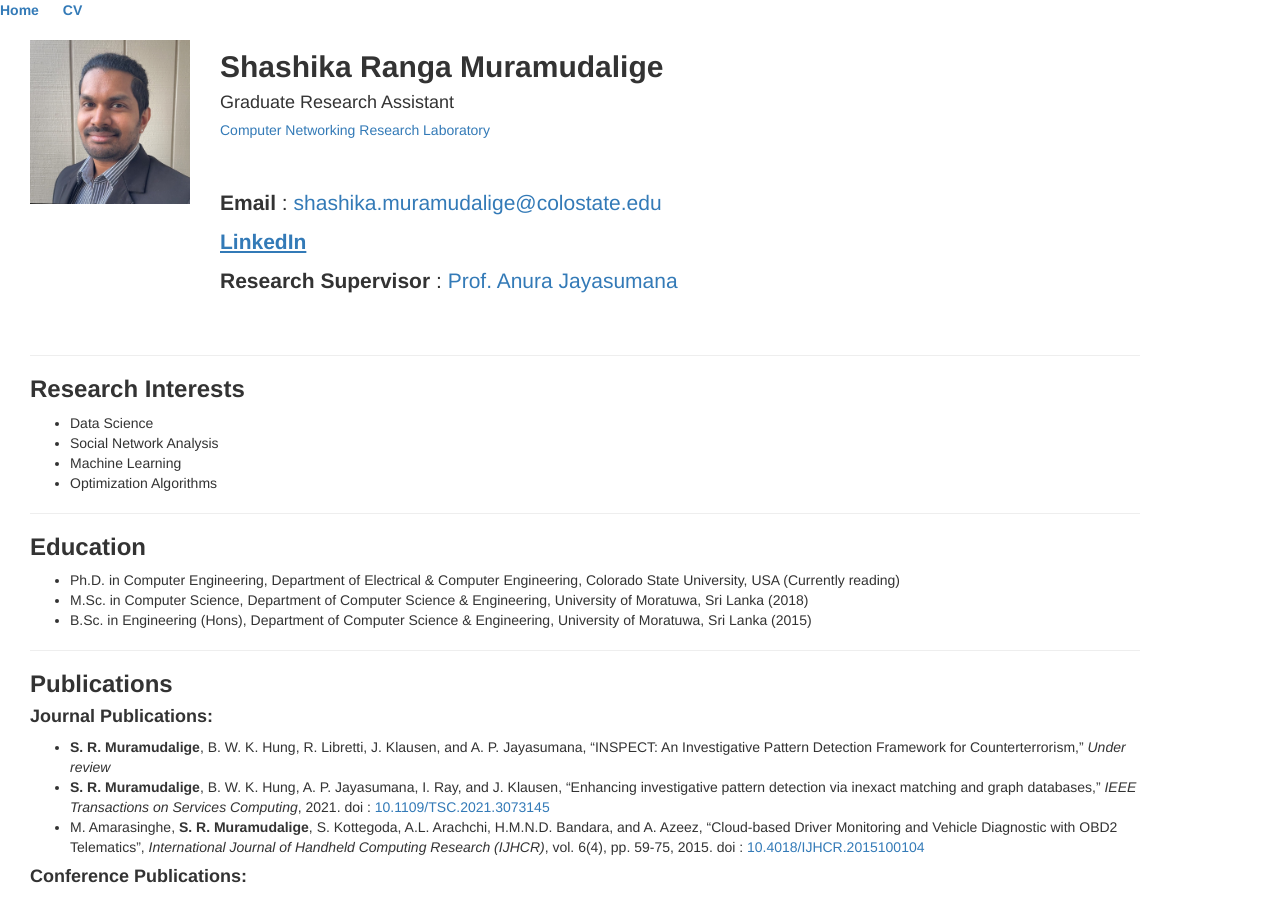
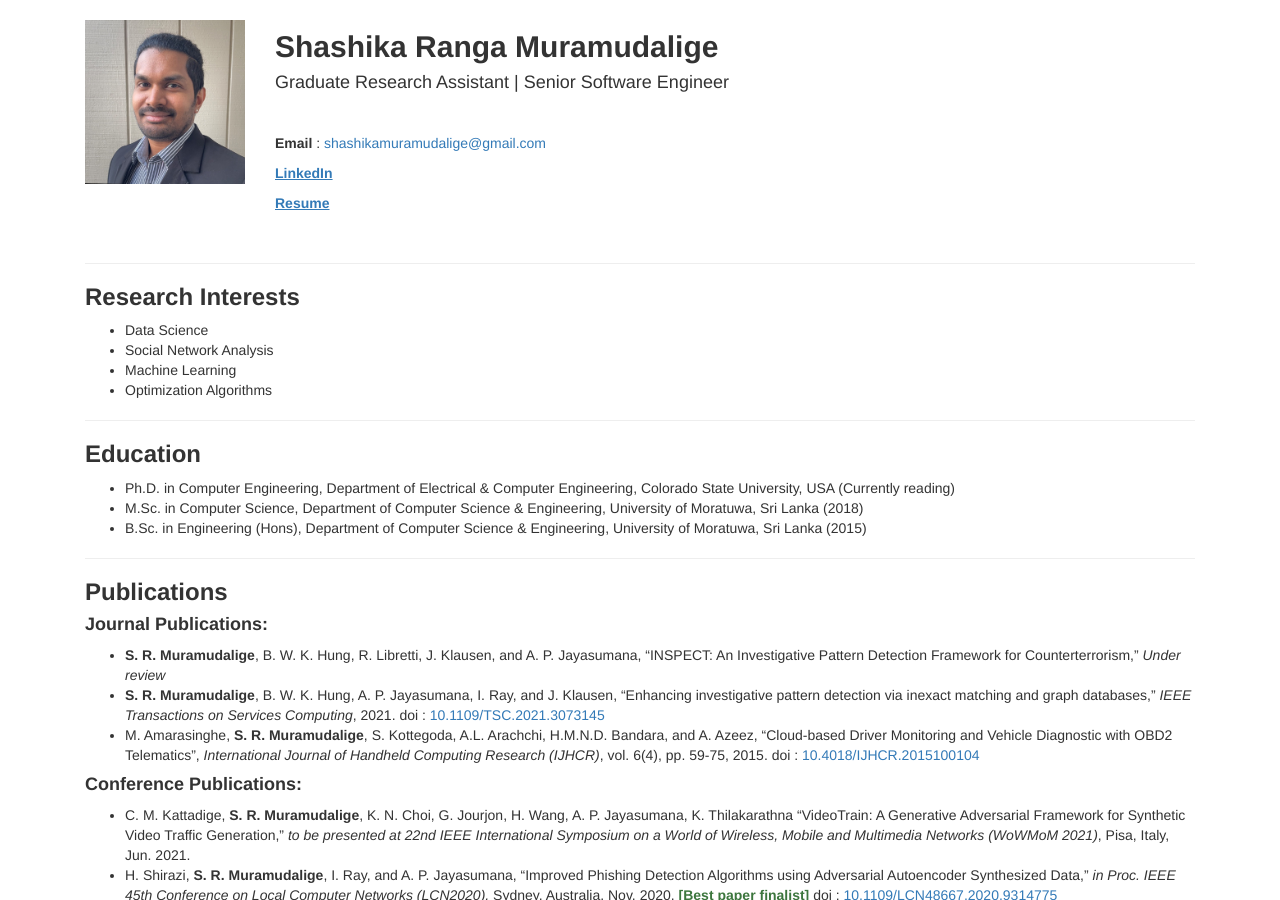
Before and after one commit to Shashika/Shashika.github.io, a Jekyll site: the page built from index.html, in a window 1280 px wide and 900 px high. Built offline with Jekyll 4.4.1, drawn with Linux system fonts in a browser that asks for light colours; some of the changed text lies outside the part shown.

Commit message:
update with resume

```diff
--- a/_layouts/default.html
+++ b/_layouts/default.html
@@ -3,15 +3,15 @@
 		<head>
 			<title>{{ page.title }}</title>
 			<!-- link to main stylesheet -->
-			<link rel="stylesheet" type="text/css" href="/css/main.css">
+<!--			<link rel="stylesheet" type="text/css" href="/css/main.css">-->
 			<link rel="stylesheet" href="https://maxcdn.bootstrapcdn.com/bootstrap/3.3.7/css/bootstrap.min.css">
 		</head>
 		<body>
 			<nav>
 	    		<ul>
-	        		<li><a href="/">Home</a></li>
+<!--	        		<li><a href="/">Home</a></li>-->
 <!--		        	<li><a href="/about">About</a></li>-->
-	        		<li><a href="/cv">CV</a></li>
+<!--	        		<li><a href="/cv">CV</a></li>-->
 <!--	        		<li><a href="/blog">Blog</a></li>-->
 	    		</ul>
 			</nav>
@@ -20,11 +20,15 @@
 			{{ content }}
 
 			</div><!-- /.container -->
+
+			<div class="container-fluid">
 				<footer>
 					<ul>
 						<li><a href="mailto:shashikamuramudalige@gmail.com">shashikamuramudalige@gmail.com</a></li>
+						<li><a href="https://engr.colostate.edu/~shashika">engr.colostate.edu/shashika</a></li>
 						<li><a href="https://github.com/shashika">github.com/shashika</a></li>
 					</ul>
 				</footer>
+			</div>
 		</body>
 	</html>
--- a/index.html
+++ b/index.html
@@ -9,13 +9,11 @@ title: Shashika Ranga Muramudalige
     </div>
     <div class="col-sm-10 text-left">
       <h2><b>Shashika Ranga Muramudalige</b></h2>
-      <h4>Graduate Research Assistant</h4>
-      <h5><a href="http://www.cnrl.colostate.edu/" target="_blank"> Computer Networking Research Laboratory</a></h5>
+      <h4>Graduate Research Assistant | Senior Software Engineer</h4>
 	  <p>&nbsp</p>
-	  <p><b>Email</b> : <a href="mailto:shashika.muramudalige@colostate.edu">shashika.muramudalige@colostate.edu</a></p>
-<!--	  <p><a href="resume.pdf" target="_blank"><b><u>Resume</u></b></a></p>  -->
+	  <p><b>Email</b> : <a href="mailto:shashikamuramudalige@gmail.com">shashikamuramudalige@gmail.com</a></p>
 	  <p><a href="https://www.linkedin.com/in/shashika/" target="_blank"><b><u>LinkedIn</u></b></a></p>
-	  <p><b>Research Supervisor</b> : <a href="http://www.engr.colostate.edu/~anura/" target="_blank">Prof. Anura Jayasumana</a></p>
+	  <p><a href="resume.pdf" target="_blank"><b><u>Resume</u></b></a></p>
     </div>
   </div>
 </div>
```
Also changed, not shown: 1 other file. Lines whose indentation alone changed are shown as unchanged.
